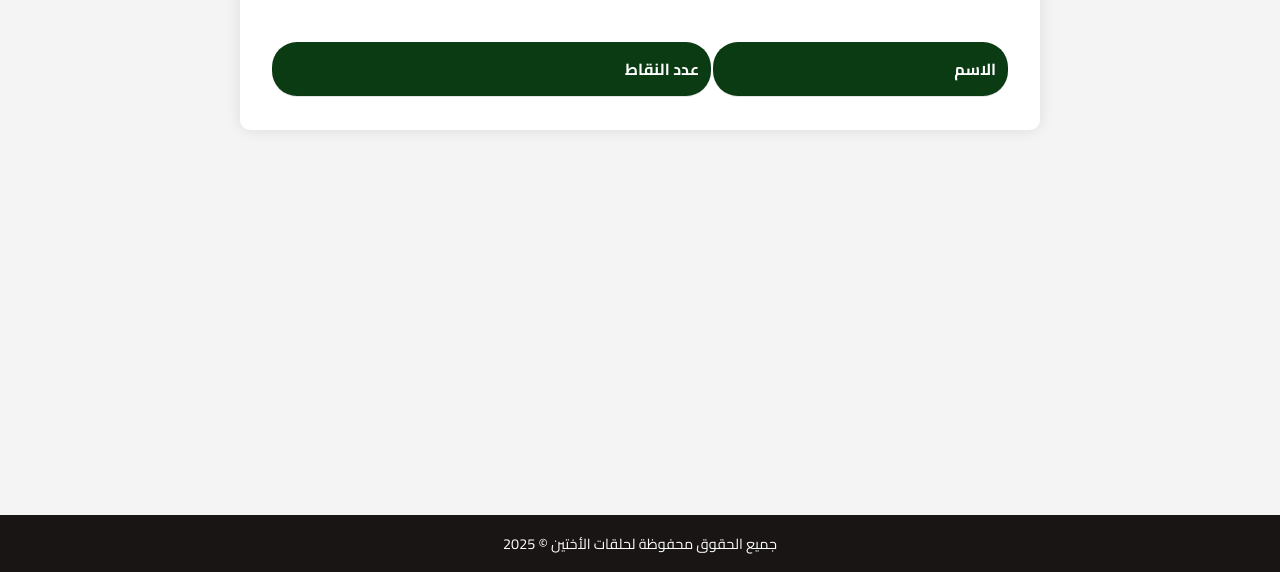
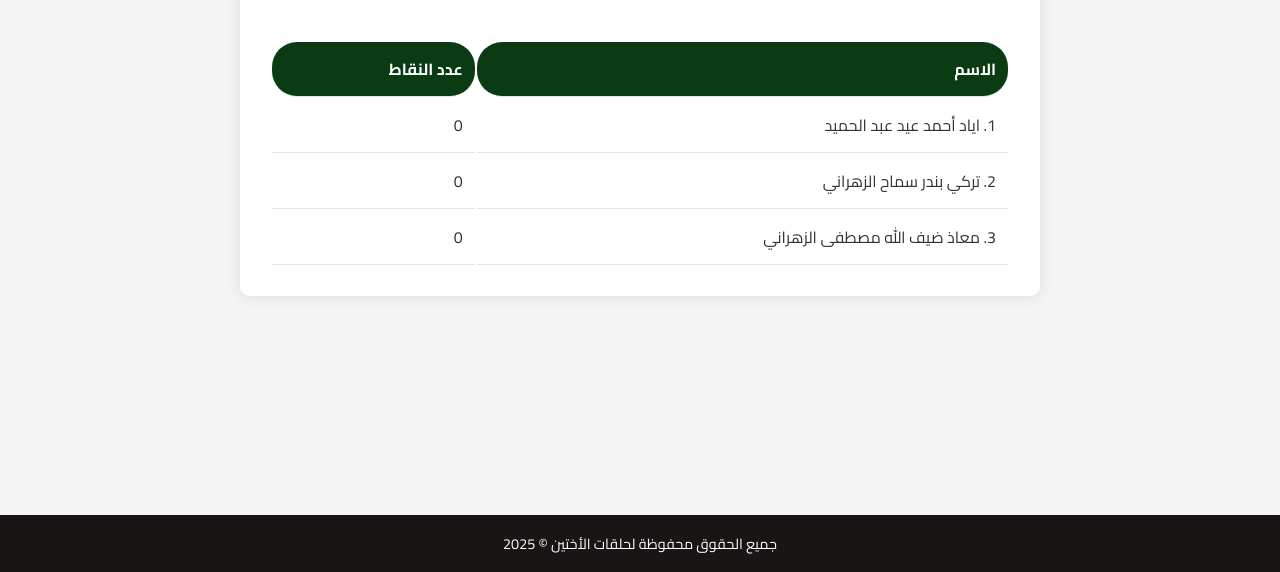
Before and after one commit to alshareef-mosque/alokheaten, a plain HTML site: page points.html in a window 1280 px wide. Shown: the part 228-800 px from the top of the page. Drawn offline with Linux system fonts and the light colour scheme; a web font is replaced by a local one.

Commit message:
Update points.html

```diff
--- a/points.html
+++ b/points.html
@@ -50,9 +50,19 @@
                         </tr>
                     </thead>
                     <tbody>
-                        <tr>
+                         <tr>
+                            <td>1.  اياد أحمد عيد عبد الحميد    </td>
+                            <td>0</td>
+                        </tr>
+                         <tr>
+                            <td>2. تركي بندر سماح الزهراني  </td>
+                            <td>0</td>
+                        </tr>
+                         <tr>
+                            <td>3.  معاذ ضيف الله مصطفى الزهراني   </td>
+                            <td>0</td>
+                        </tr>
 
-                        </tr>
 
 
 
@@ -69,4 +79,5 @@
 
     <script src="script.js"></script>
 </body>
+
 </html>
```
